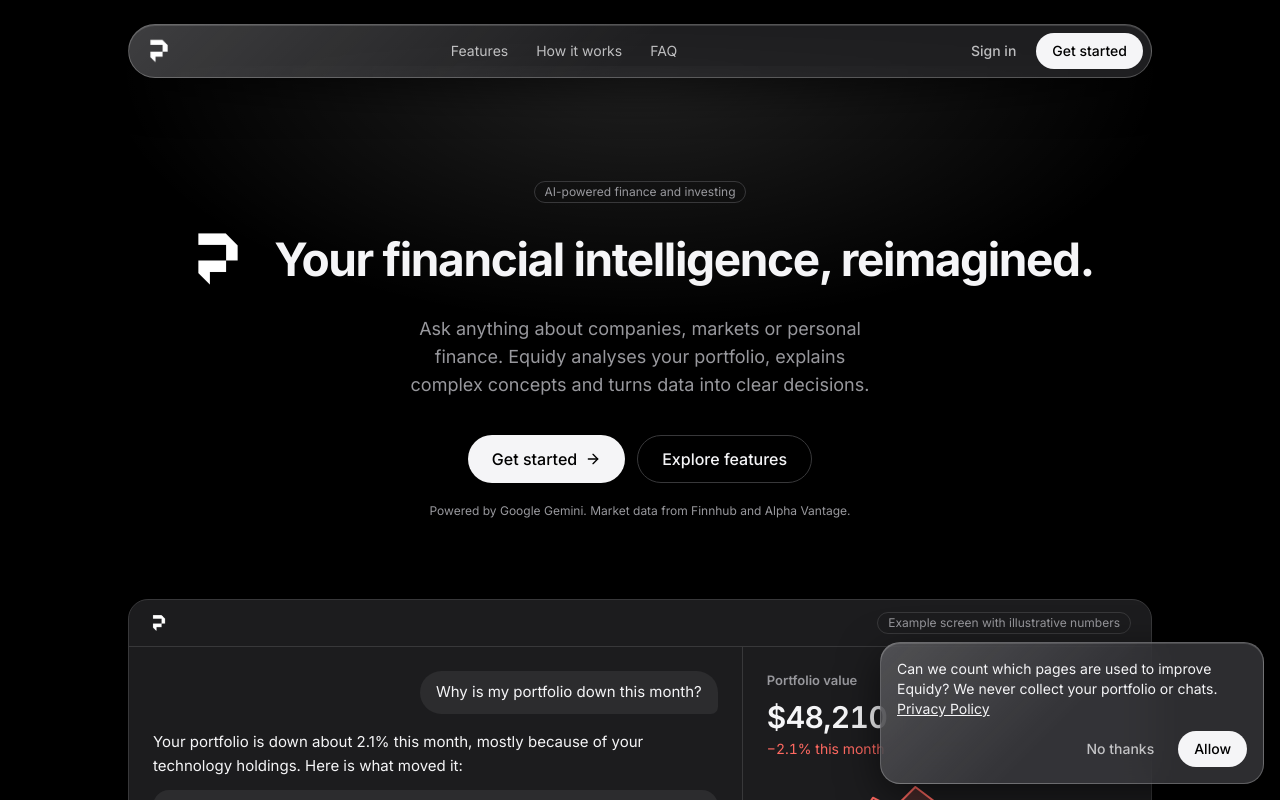
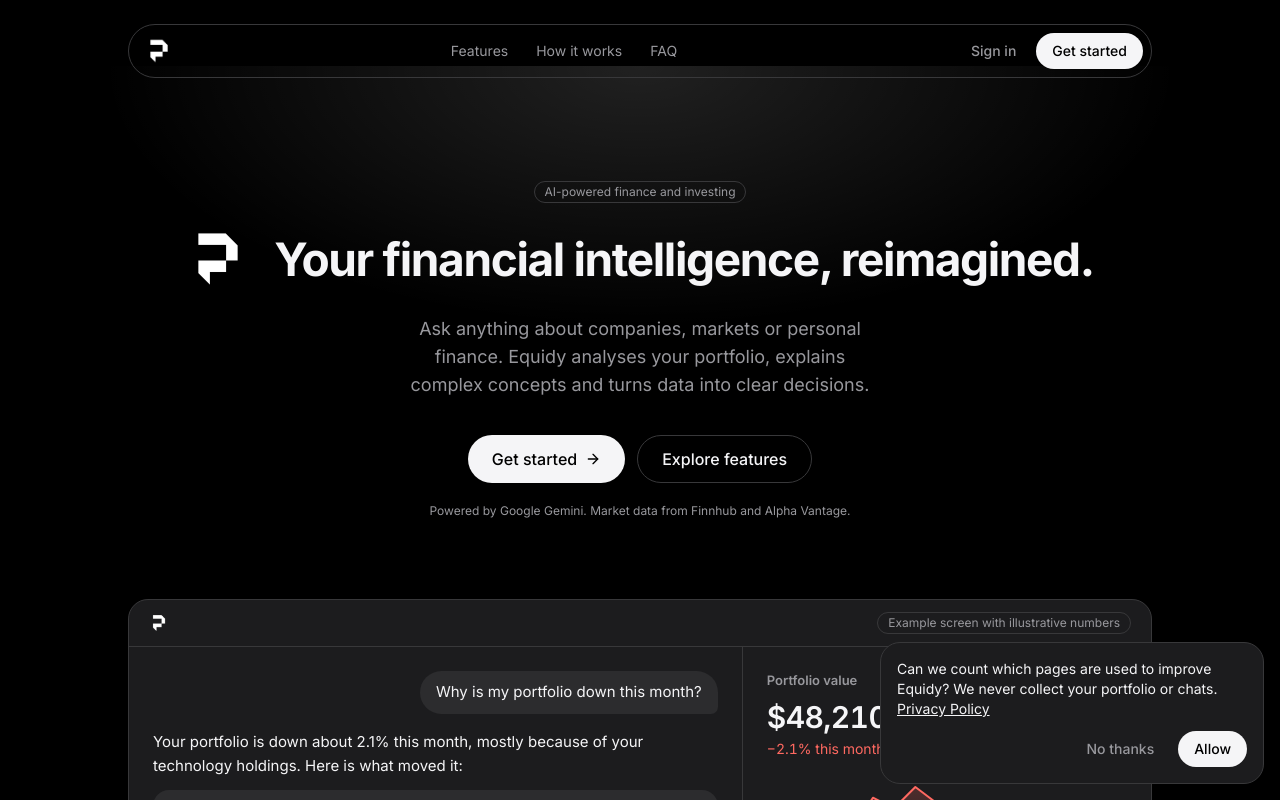
Before and after one commit to anandhviyan785/Equidy, a React (Vite) app: page / in a window 1280 px wide. Built offline with nearby package versions, Linux system fonts and the light colour scheme; no server answers.

Commit message:
Limit Liquid Glass to Equidy bottom navigation

```diff
--- a/src/index.css
+++ b/src/index.css
@@ -100,35 +100,40 @@
 
 .mobile-glass-tabbar { bottom: calc(env(safe-area-inset-bottom) + 0.75rem); }
 
-/* Liquid Glass: floating controls only (ticker, composer, popovers, dialogs, the phone menu). Never on cards or other content. */
-.glass, .glass-drawer {
+/* Liquid Glass belongs only to the floating phone tab bar. */
+.mobile-glass-tabbar {
+  bottom: calc(env(safe-area-inset-bottom) + 0.75rem);
   background-color: rgb(var(--glass-fill) / var(--glass-alpha));
-  background-image: linear-gradient(135deg, rgb(255 255 255 / var(--glass-sheen)), rgb(255 255 255 / 0) 50%);
-  border-color: rgb(var(--glass-edge) / var(--glass-edge-alpha));
-  box-shadow: inset 0 1px 0 rgb(255 255 255 / var(--glass-sheen)), var(--glass-shadow);
-  -webkit-backdrop-filter: blur(22px) saturate(1.8);
-  backdrop-filter: blur(22px) saturate(1.8);
-}
-/* Text-heavy surfaces stay more opaque so they remain easy to read. */
-.glass-thick, .glass-drawer { --glass-alpha: 0.76; }
-/* Keep secondary text legible over whatever passes beneath the glass. */
-.glass .text-muted, .glass-drawer .text-muted, .glass textarea::placeholder { color: rgb(var(--fg) / 0.74); }
-.glass:focus-within { border-color: rgb(var(--accent) / 0.5); }
-
-@media (min-width: 1024px) {
-  .glass-drawer { background: rgb(var(--bg)); border-color: rgb(var(--line)); box-shadow: none; -webkit-backdrop-filter: none; backdrop-filter: none; }
-  .glass-drawer .text-muted { color: rgb(var(--muted)); }
-}
-
-@media (prefers-reduced-motion: reduce) {
-  .animate-fade-up { animation: none; }
-  .btn:active, button.card:active { transform: none; }
+  background-image:
+    linear-gradient(135deg, rgb(255 255 255 / var(--glass-sheen)), rgb(255 255 255 / 0) 48%),
+    radial-gradient(110% 120% at 0% 0%, rgb(255 255 255 / calc(var(--glass-edge-alpha) * 0.38)), transparent 58%),
+    linear-gradient(180deg, rgb(var(--accent) / 0.08), transparent 70%);
+  border-color: rgb(var(--glass-edge) / max(var(--glass-edge-alpha), 0.38));
+  box-shadow:
+    0 18px 42px rgb(0 0 0 / 0.18),
+    0 4px 12px rgb(0 0 0 / 0.1),
+    inset 0 1px 0 rgb(255 255 255 / calc(var(--glass-edge-alpha) * 0.9)),
+    inset 0 0 0 0.5px rgb(255 255 255 / calc(var(--glass-edge-alpha) * 0.35));
+  -webkit-backdrop-filter: blur(28px) saturate(1.8);
+  backdrop-filter: blur(28px) saturate(1.8);
 }
 
 @media (prefers-reduced-transparency: reduce) {
-  .glass, .glass-drawer { background: rgb(var(--surface)); border-color: rgb(var(--line)); -webkit-backdrop-filter: none; backdrop-filter: none; }
+  .mobile-glass-tabbar {
+    background: rgb(var(--surface));
+    border-color: rgb(var(--line));
+    box-shadow: 0 3px 10px rgb(0 0 0 / 0.14);
+    -webkit-backdrop-filter: none;
+    backdrop-filter: none;
+  }
 }
 
 @media (prefers-contrast: more) {
-  .glass, .glass-drawer { background: rgb(var(--surface)); border-color: rgb(var(--fg)); -webkit-backdrop-filter: none; backdrop-filter: none; }
+  .mobile-glass-tabbar {
+    background: rgb(var(--surface));
+    border-color: rgb(var(--fg));
+    box-shadow: 0 0 0 1px rgb(var(--fg) / 0.55);
+    -webkit-backdrop-filter: none;
+    backdrop-filter: none;
+  }
 }
```
